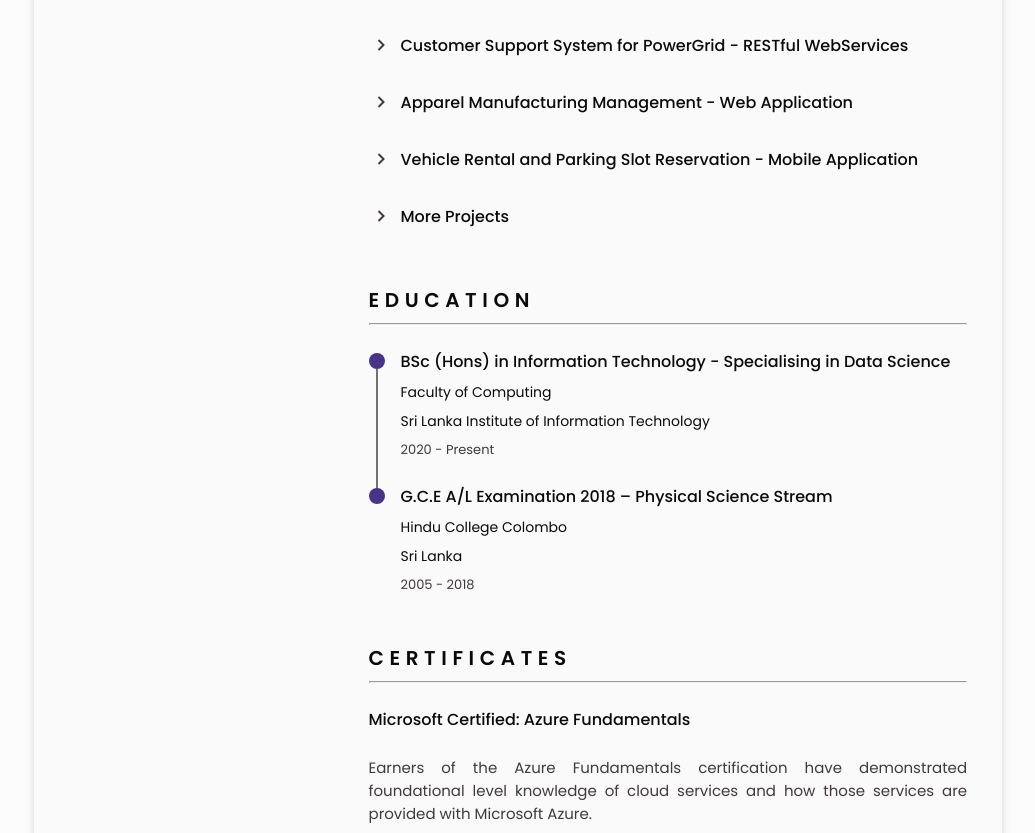
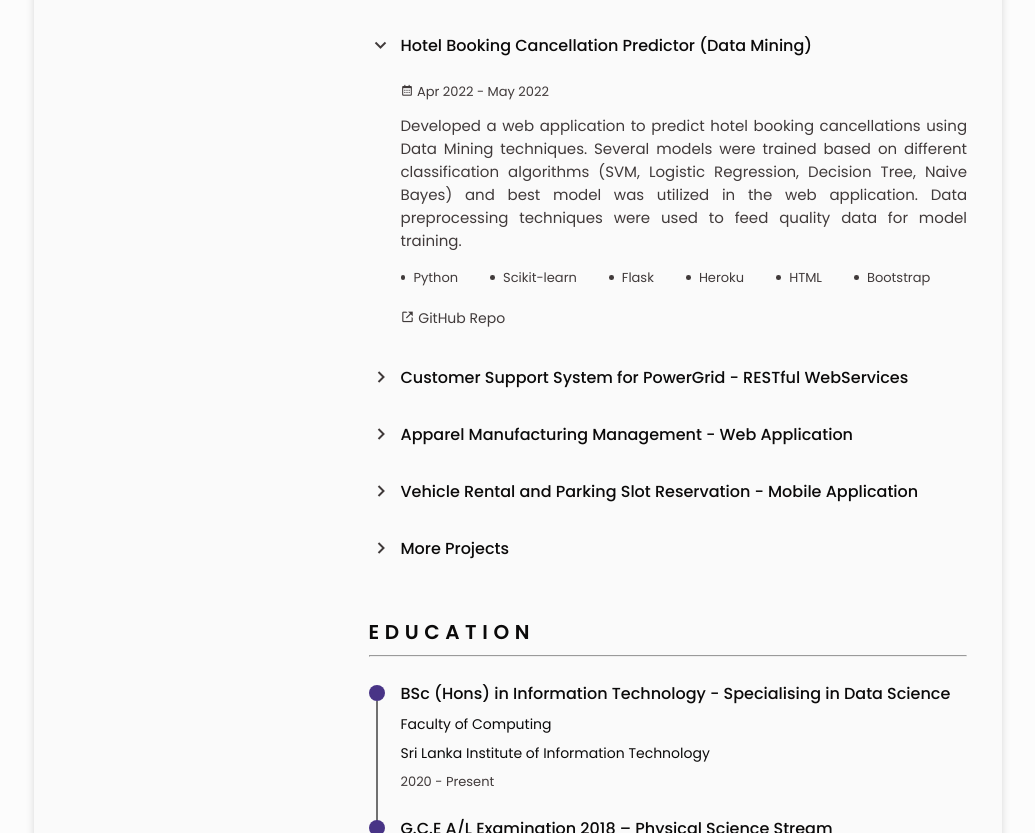
Before and after one commit to gobisan-ar/gobisan-ar.github.io, a plain HTML site: page index.html in a window 1280 px wide. Shown: the part 1248-2081 px from the top of the page, without its empty margins (122-1157 px from the left). Drawn offline with nearby package versions, Linux system fonts and the light colour scheme.

Commit message:
Update project

```diff
--- a/index.html
+++ b/index.html
@@ -554,6 +554,49 @@
             </div>
 
             <!-- Project-02 -->
+            <div class="project_content project_open">
+              <div class="project_header">
+                <i class="bx bx-chevron-down project_arrow"></i>
+                <h3 class="project_title">Hotel Booking Cancellation Predictor (Data Mining)</h3>
+              </div>
+
+              <div class="project_catalogue">
+                <p class="project_date"><i class='bx bx-calendar'></i> Apr 2022 - May 2022</p>
+                <p class="project_description">
+                  Developed a web application to predict hotel booking cancellations using Data Mining techniques. Several models were trained based on different classification algorithms (SVM, Logistic Regression, Decision Tree, Naive Bayes) and best model was utilized in the web application. Data preprocessing techniques were used to feed quality data for model training.
+                </p>
+
+                <ul class="project_tools grid">
+                  <li class="project_tools_name">
+                    <span class="projects_circle"></span> Python
+                  </li>
+
+                  <li class="project_tools_name">
+                    <span class="projects_circle"></span> Scikit-learn
+                  </li>
+
+                  <li class="project_tools_name">
+                    <span class="projects_circle"></span> Flask
+                  </li>
+
+                  <li class="project_tools_name">
+                    <span class="projects_circle"></span> Heroku
+                  </li>
+
+                  <li class="project_tools_name">
+                    <span class="projects_circle"></span> HTML
+                  </li>
+
+                  <li class="project_tools_name">
+                    <span class="projects_circle"></span> Bootstrap
+                  </li>
+                </ul>
+
+                <a href= "https://github.com/JanudiDisara/FDM_Mini_Project" target="_blank" class="repo_link"><i class='bx bx-link-external'></i> GitHub Repo</a>
+              </div>
+            </div>
+
+            <!-- Project-02 -->
             <div class="project_content project_close">
               <div class="project_header">
                 <i class="bx bx-chevron-down project_arrow"></i>
```
